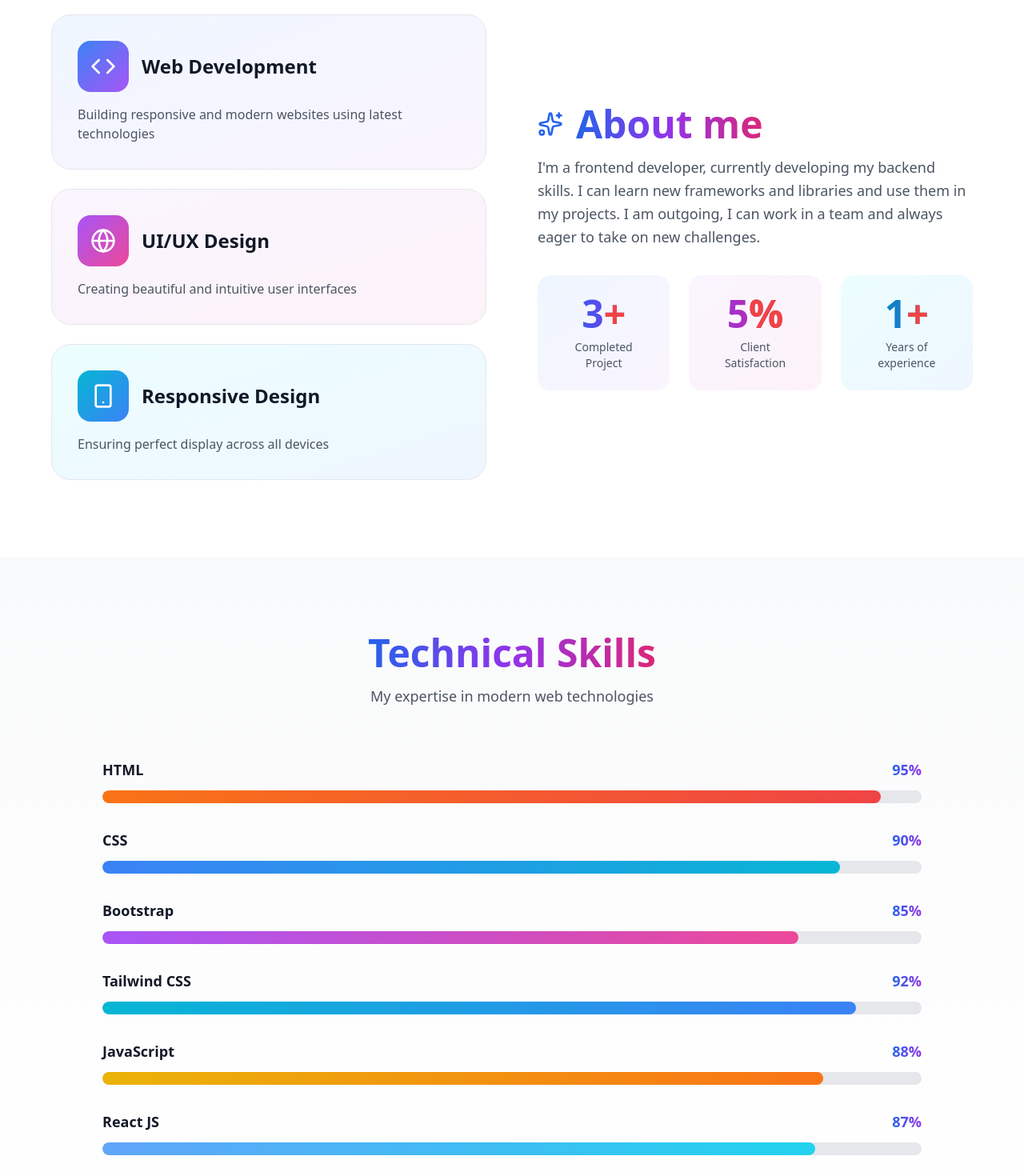
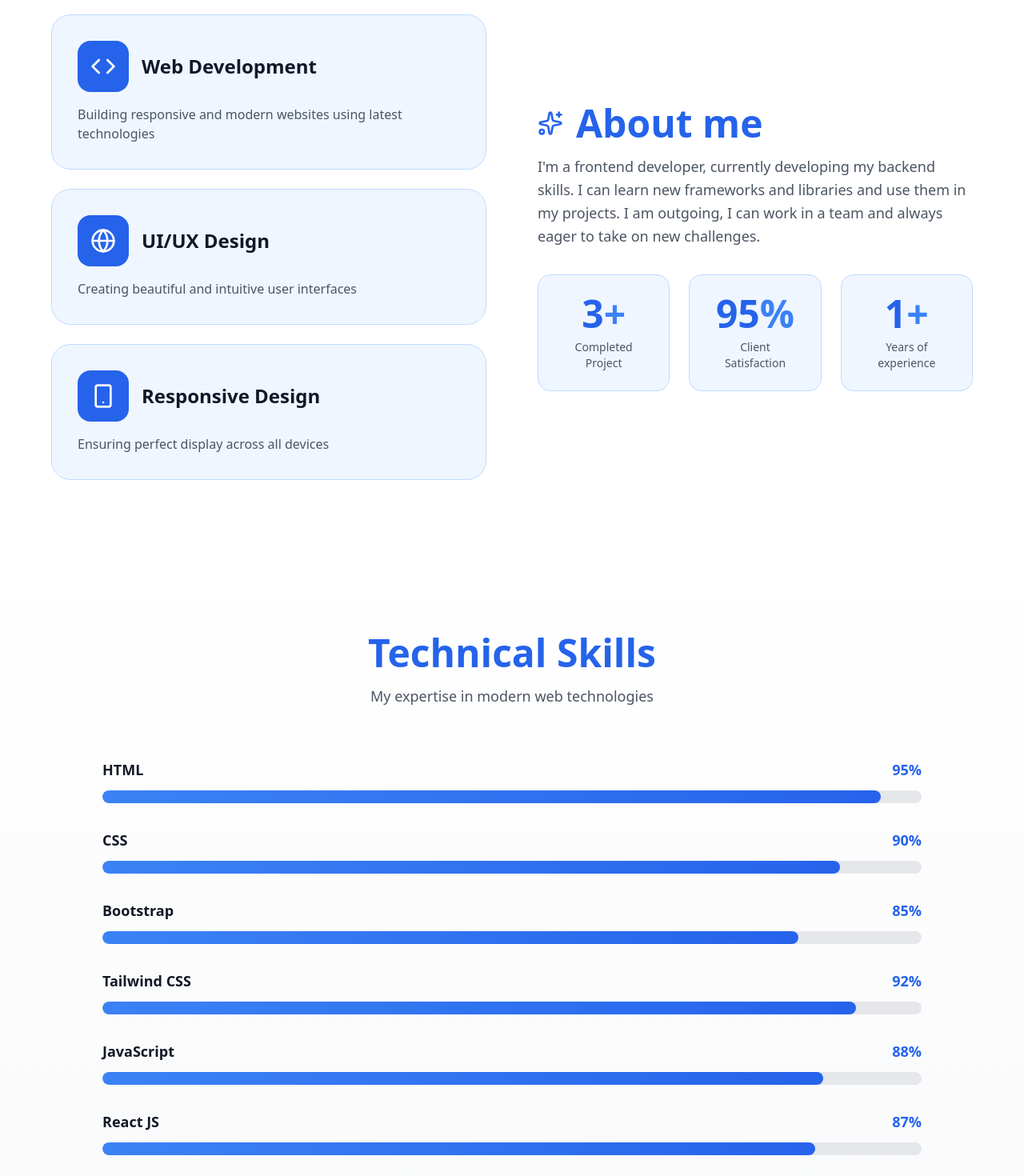
Before and after one commit to hojiakbarsobirov/portfolio, a React (Vite) app: page / in a window 1280 px wide. Shown: the part 980-2450 px from the top of the page at 80% size. Built offline with nearby package versions, Linux system fonts and the light colour scheme.

Commit message:
Update Portfolio Sites

```diff
--- a/src/App.jsx
+++ b/src/App.jsx
@@ -93,9 +93,9 @@ A modern and user-friendly registration website built for RusPeak.uz, designed t
       link: "https://your-analytics.com",
     },
     {
-      title: "Restaurant Ordering System",
+      title: "Portfolio Web Site ",
       description:
-        "Modern restaurant website with online ordering, reservation system, and real-time order tracking",
+        "A fully responsive portfolio website built to present my projects and skills, featuring a clean UI and optimized performance.",
       image: "/resume-projects.png",
       tech: ["HTML5", "CSS3", "JavaScript", "Tailwind CSS"],
       gradient: "from-orange-500 to-red-500",
--- a/src/components/AboutPage.jsx
+++ b/src/components/AboutPage.jsx
@@ -12,7 +12,7 @@ const About = () => {
             <div className="space-y-4">
               <div className="flex items-center gap-4">
                 <Sparkles className="w-8 h-8 text-blue-600 dark:text-blue-400" />
-                <h2 className="font-bold text-4xl xl:text-5xl bg-gradient-to-r from-blue-600 via-purple-600 to-pink-600 bg-clip-text text-transparent">
+                <h2 className="font-bold text-4xl xl:text-5xl text-blue-600 dark:text-blue-400">
                   About me
                 </h2>
               </div>
@@ -25,27 +25,27 @@ const About = () => {
             </div>
 
             <div className="grid grid-cols-3 gap-6">
-              <div className="text-center p-6 bg-gradient-to-br from-blue-50 to-purple-50 dark:from-gray-800 dark:to-gray-700 rounded-2xl hover:scale-105 transition-transform duration-300">
-                <h3 className="font-bold text-4xl xl:text-5xl bg-gradient-to-r from-blue-600 to-purple-600 bg-clip-text text-transparent">
-                  3<span className="text-red-500">+</span>
+              <div className="text-center p-6 bg-blue-50 dark:bg-gray-800 rounded-2xl hover:scale-105 transition-transform duration-300 border border-blue-200 dark:border-gray-700">
+                <h3 className="font-bold text-4xl xl:text-5xl text-blue-600 dark:text-blue-400">
+                  3<span className="text-blue-500">+</span>
                 </h3>
                 <p className="font-medium text-sm text-gray-600 dark:text-gray-400 mt-2">
                   Completed<br />Project
                 </p>
               </div>
 
-              <div className="text-center p-6 bg-gradient-to-br from-purple-50 to-pink-50 dark:from-gray-800 dark:to-gray-700 rounded-2xl hover:scale-105 transition-transform duration-300">
-                <h3 className="font-bold text-4xl xl:text-5xl bg-gradient-to-r from-purple-600 to-pink-600 bg-clip-text text-transparent">
-                  5<span className="text-red-500">%</span>
+              <div className="text-center p-6 bg-blue-50 dark:bg-gray-800 rounded-2xl hover:scale-105 transition-transform duration-300 border border-blue-200 dark:border-gray-700">
+                <h3 className="font-bold text-4xl xl:text-5xl text-blue-600 dark:text-blue-400">
+                  95<span className="text-blue-500">%</span>
                 </h3>
                 <p className="font-medium text-sm text-gray-600 dark:text-gray-400 mt-2">
                   Client<br />Satisfaction
                 </p>
               </div>
 
-              <div className="text-center p-6 bg-gradient-to-br from-cyan-50 to-blue-50 dark:from-gray-800 dark:to-gray-700 rounded-2xl hover:scale-105 transition-transform duration-300">
-                <h3 className="font-bold text-4xl xl:text-5xl bg-gradient-to-r from-cyan-600 to-blue-600 bg-clip-text text-transparent">
-                  1<span className="text-red-500">+</span>
+              <div className="text-center p-6 bg-blue-50 dark:bg-gray-800 rounded-2xl hover:scale-105 transition-transform duration-300 border border-blue-200 dark:border-gray-700">
+                <h3 className="font-bold text-4xl xl:text-5xl text-blue-600 dark:text-blue-400">
+                  1<span className="text-blue-500">+</span>
                 </h3>
                 <p className="font-medium text-sm text-gray-600 dark:text-gray-400 mt-2">
                   Years of<br />experience
@@ -56,9 +56,9 @@ const About = () => {
 
           {/* Left Services */}
           <div className="flex-1 grid gap-6">
-            <div className="group p-8 bg-gradient-to-br from-blue-50 to-purple-50 dark:from-gray-800 dark:to-gray-700 rounded-3xl hover:shadow-2xl transition-all duration-300 hover:scale-105 border border-gray-200 dark:border-gray-600">
+            <div className="group p-8 bg-blue-50 dark:bg-gray-800 rounded-3xl hover:shadow-2xl transition-all duration-300 hover:scale-105 border border-blue-200 dark:border-gray-700">
               <div className="flex items-center gap-4 mb-4">
-                <div className="p-4 bg-gradient-to-br from-blue-500 to-purple-500 rounded-2xl">
+                <div className="p-4 bg-blue-600 dark:bg-blue-500 rounded-2xl">
                   <Code className="w-8 h-8 text-white" />
                 </div>
                 <h3 className="font-bold text-2xl text-gray-900 dark:text-white">Web Development</h3>
@@ -68,9 +68,9 @@ const About = () => {
               </p>
             </div>
 
-            <div className="group p-8 bg-gradient-to-br from-purple-50 to-pink-50 dark:from-gray-800 dark:to-gray-700 rounded-3xl hover:shadow-2xl transition-all duration-300 hover:scale-105 border border-gray-200 dark:border-gray-600">
+            <div className="group p-8 bg-blue-50 dark:bg-gray-800 rounded-3xl hover:shadow-2xl transition-all duration-300 hover:scale-105 border border-blue-200 dark:border-gray-700">
               <div className="flex items-center gap-4 mb-4">
-                <div className="p-4 bg-gradient-to-br from-purple-500 to-pink-500 rounded-2xl">
+                <div className="p-4 bg-blue-600 dark:bg-blue-500 rounded-2xl">
                   <Globe className="w-8 h-8 text-white" />
                 </div>
                 <h3 className="font-bold text-2xl text-gray-900 dark:text-white">UI/UX Design</h3>
@@ -80,9 +80,9 @@ const About = () => {
               </p>
             </div>
 
-            <div className="group p-8 bg-gradient-to-br from-cyan-50 to-blue-50 dark:from-gray-800 dark:to-gray-700 rounded-3xl hover:shadow-2xl transition-all duration-300 hover:scale-105 border border-gray-200 dark:border-gray-600">
+            <div className="group p-8 bg-blue-50 dark:bg-gray-800 rounded-3xl hover:shadow-2xl transition-all duration-300 hover:scale-105 border border-blue-200 dark:border-gray-700">
               <div className="flex items-center gap-4 mb-4">
-                <div className="p-4 bg-gradient-to-br from-cyan-500 to-blue-500 rounded-2xl">
+                <div className="p-4 bg-blue-600 dark:bg-blue-500 rounded-2xl">
                   <Smartphone className="w-8 h-8 text-white" />
                 </div>
                 <h3 className="font-bold text-2xl text-gray-900 dark:text-white">Responsive Design</h3>
--- a/src/components/HeaderPage.jsx
+++ b/src/components/HeaderPage.jsx
@@ -4,25 +4,33 @@ import {Link} from 'react-router-dom'
 const HeaderPage = () => {
     return (
         <>
-            <div className="bg-gray-900 transition ease-in-out dark:bg-gray-200 w-full py-6 px-6 xl:px-2 flex flex-wrap justify-around gap-6">
+            <div className="bg-white dark:bg-gray-900 w-full py-6 px-6 xl:px-2 flex flex-wrap justify-around gap-6 transition-colors duration-300">
 
-                <div className=" w-full sm:w-[550px] h-[400px] flex flex-col justify-around items-start">
-                    <h2 className='text-white font-bold text-4xl dark:text-black'>Hello <span className='text-red-500 font-bold text-5xl'>.</span></h2>
-                    <h3 className='text-4xl text-white dark:text-black'>I'm Hojiakbar</h3>
-                    <h3 className='text-4xl font-medium text-white dark:text-black'>Front-end Developer</h3>
+                <div className="w-full sm:w-[550px] h-[400px] flex flex-col justify-around items-start">
+                    <h2 className='text-gray-900 dark:text-white font-bold text-4xl'>
+                        Hello<span className='text-blue-600 dark:text-blue-500 font-bold text-5xl'>.</span>
+                    </h2>
+                    <h3 className='text-4xl text-gray-900 dark:text-white'>I'm Hojiakbar</h3>
+                    <h3 className='text-4xl font-medium text-gray-700 dark:text-gray-300'>Front-end Developer</h3>
+
                     <div className='space-x-8'>
-                        <button className='px-5 py-3 text-white dark:text-black dark:hover:text-white bg-red-500 hover:bg-red-700 transition ease-in-out font-medium rounded'>Got a project?</button>
-                        <button className='border rounded dark:text-black dark:hover:text-white border-red-500 px-5 py-3 text-white font-medium hover:bg-red-700 transition ease-in-out'><Link target='_blank' to={'https://docs.google.com/document/d/1u7rGiRmLRNe6b34kODK-dLLr0U-wGjPykQF3qKfD6zU/edit?usp=sharing'}>My Resume</Link></button>
+                        <button className='px-5 py-3 text-white bg-blue-600 hover:bg-blue-700 transition-all duration-300 font-medium rounded-lg shadow-lg hover:shadow-xl'>
+                            Got a project?
+                        </button>
+                        <button className='border-2 rounded-lg border-blue-600 dark:border-blue-500 px-5 py-3 text-blue-600 dark:text-blue-500 font-medium hover:bg-blue-600 hover:text-white dark:hover:bg-blue-500 transition-all duration-300 shadow-lg hover:shadow-xl'>
+                            <Link target='_blank' to={'https://docs.google.com/document/d/1u7rGiRmLRNe6b34kODK-dLLr0U-wGjPykQF3qKfD6zU/edit?usp=sharing'}>
+                                My Resume
+                            </Link>
+                        </button>
                     </div>
                 </div>
 
-                <div className=" w-full sm:w-[550px] h-[400px] flex flex-col justify-center items-center">
-                    <img className='h-full' src="./my-image.png" alt="" />
+                <div className="w-full sm:w-[550px] h-[400px] flex flex-col justify-center items-center">
+                    <img className='h-full object-contain' src="./my-image.png" alt="Hojiakbar" />
                 </div>
 
             </div>
         </>
-
     )
 }
 
--- a/src/components/Skills.jsx
+++ b/src/components/Skills.jsx
@@ -2,13 +2,11 @@ import React from 'react';
 
 const Skills = ({ skills }) => {
   return (
-    <section id="skills" className="relative py-24 px-6 xl:px-16 bg-gradient-to-b from-gray-50 to-white dark:from-gray-900 dark:to-gray-950">
+    <section id="skills" className="relative py-24 px-6 xl:px-16 bg-gradient-to-b from-white to-gray-50 dark:from-gray-900 dark:to-gray-950">
       <div className="max-w-5xl mx-auto">
         <div className="text-center mb-16">
-          <h2 className="font-bold text-4xl xl:text-5xl mb-4">
-            <span className="bg-gradient-to-r from-blue-600 via-purple-600 to-pink-600 bg-clip-text text-transparent">
-              Technical Skills
-            </span>
+          <h2 className="font-bold text-4xl xl:text-5xl mb-4 text-blue-600 dark:text-blue-400">
+            Technical Skills
           </h2>
           <p className="text-gray-600 dark:text-gray-400 text-lg">
             My expertise in modern web technologies
@@ -22,13 +20,13 @@ const Skills = ({ skills }) => {
                 <span className="text-lg font-semibold text-gray-900 dark:text-white">
                   {skill.name}
                 </span>
-                <span className="text-lg font-bold bg-gradient-to-r from-blue-600 to-purple-600 bg-clip-text text-transparent">
+                <span className="text-lg font-bold text-blue-600 dark:text-blue-400">
                   {skill.level}%
                 </span>
               </div>
               <div className="h-4 bg-gray-200 dark:bg-gray-800 rounded-full overflow-hidden">
                 <div
-                  className={`h-full bg-gradient-to-r ${skill.color} rounded-full transition-all duration-1000 ease-out group-hover:shadow-lg`}
+                  className="h-full bg-gradient-to-r from-blue-500 to-blue-600 dark:from-blue-600 dark:to-blue-500 rounded-full transition-all duration-1000 ease-out group-hover:shadow-lg group-hover:shadow-blue-500/50"
                   style={{ width: `${skill.level}%` }}
                 />
               </div>
```
Also changed, not shown: src/components/Contact.jsx (+33 -35 lines).
